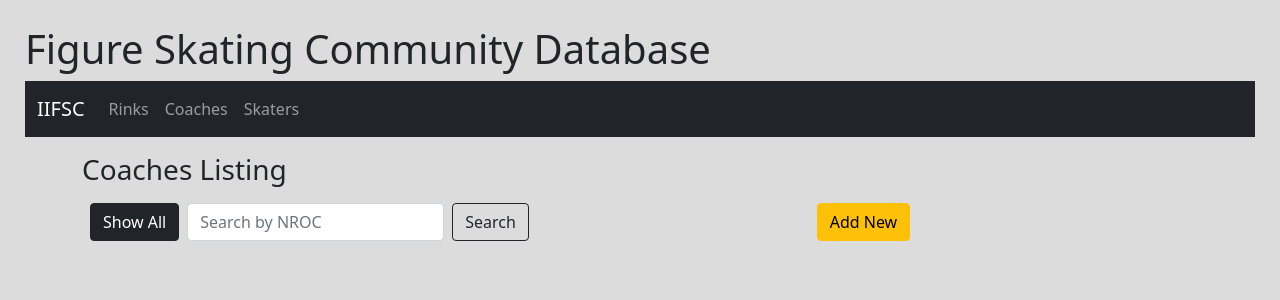
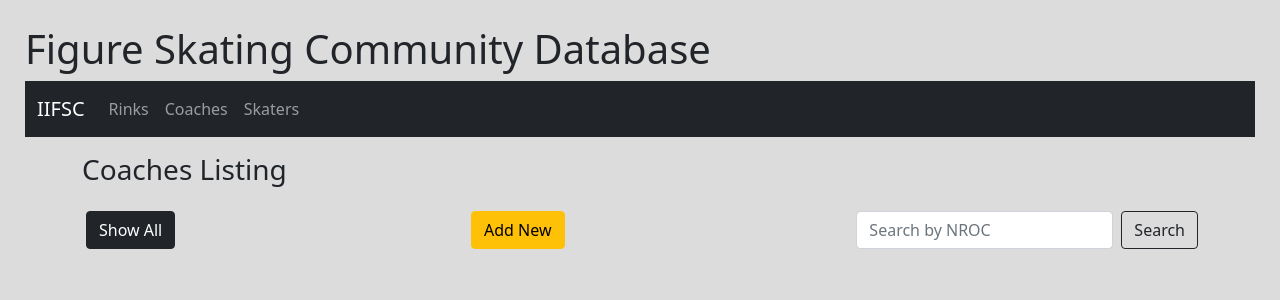
Before and after one commit to suipingooi/iifscdb, a Flask app: page /coaches in a window 1280 px wide. Shown: the top 300 px of the page. Run offline with Flask 2, Linux system fonts and the light colour scheme; data that the repository does not hold is empty; some libraries are stand-ins or nearby versions.

Commit message:
updated nav alignment

```diff
--- a/templates/list_coaches.template.html
+++ b/templates/list_coaches.template.html
@@ -3,13 +3,13 @@
 {%block content%}
 
 <h3>Coaches Listing</h3>
-<nav class="navbar navbar-light mx-auto">
-    <a class="btn btn-dark mx-2" href="{{ url_for('coaches_list')}}">Show All</a>
+<nav class="navbar navbar-light justify-content-between">
+    <a class="btn btn-dark my-2 mx-1" href="{{ url_for('coaches_list')}}">Show All</a>
+    <a class="btn btn-warning my-2 mx-1" href="{{ url_for('add_newcoach')}}">Add New</a>
     <form method="GET" class="d-flex">
         <input class="form-control me-2" type="text" name="nroc_level" placeholder="Search by NROC" aria-label="Search">
         <button class="btn btn-outline-dark" type="submit">Search</button>
     </form>
-    <a class="btn btn-warning mx-auto d-block" href="{{ url_for('add_newcoach')}}">Add New</a>
 </nav>
 <div class="cards">
     {%for coaches in coaches %}
```
Also changed, not shown: templates/list_students.template.html (+6 -4 lines).
